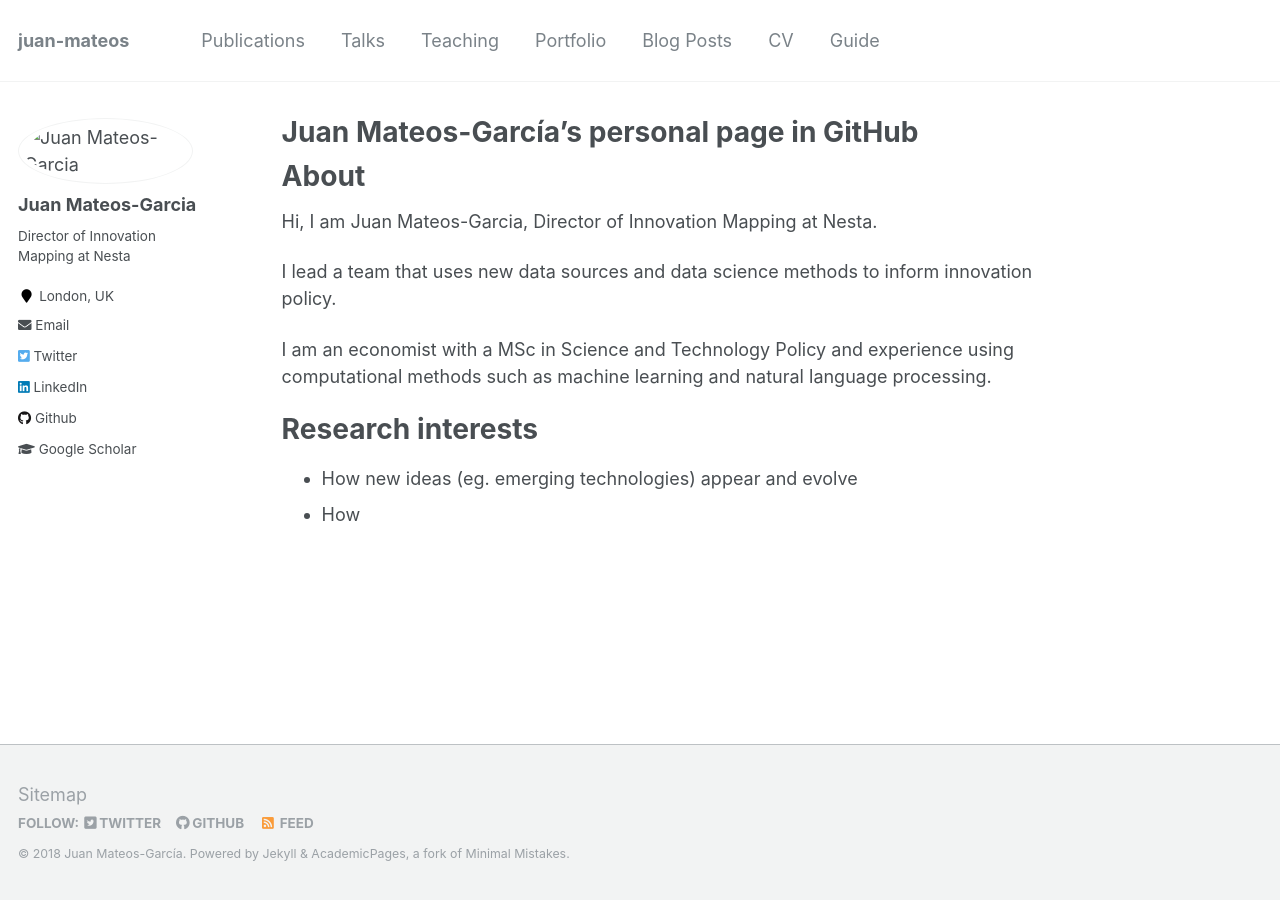
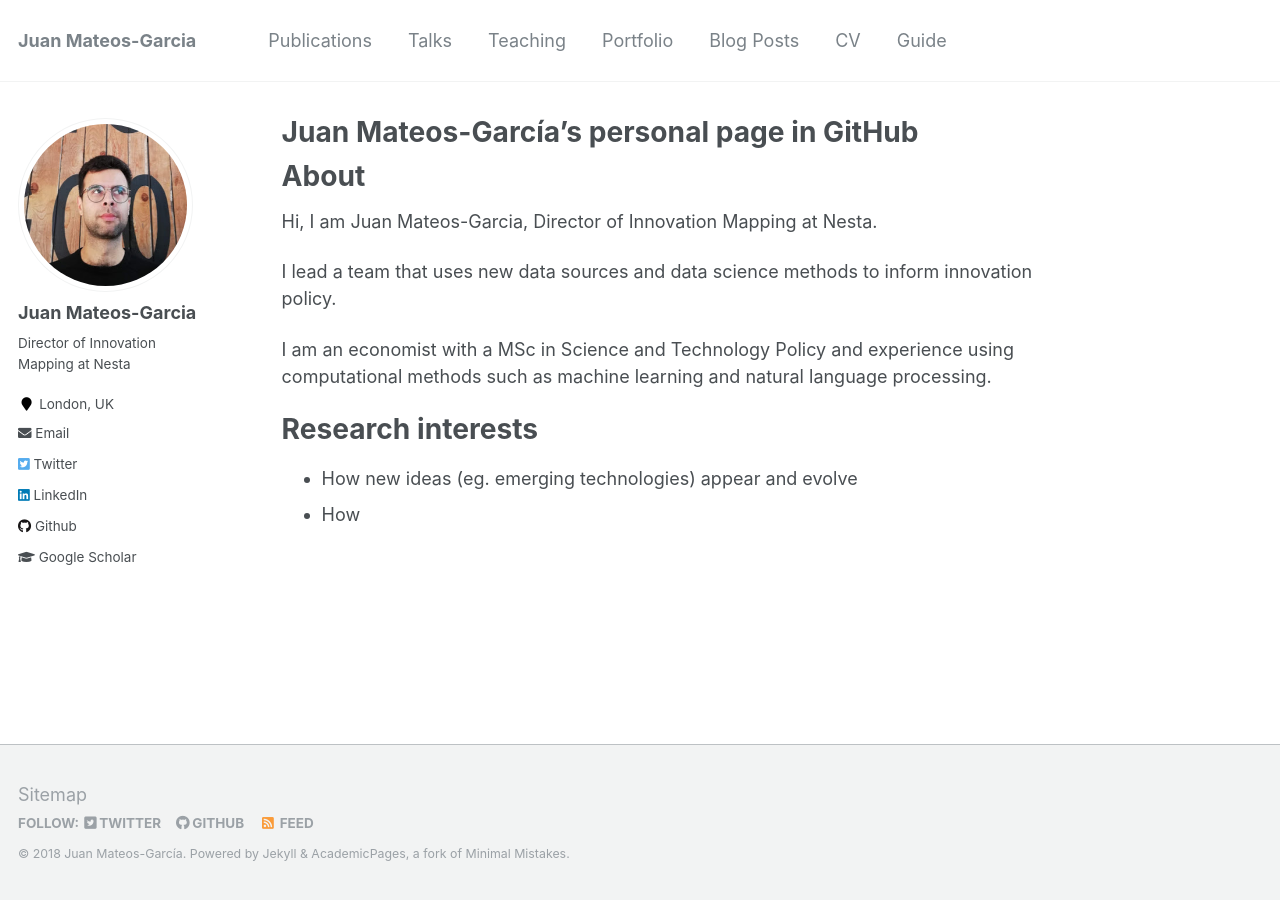
Before and after one commit to Juan-Mateos/Juan-Mateos.github.io, a Jekyll site: the page built from _pages/about.md, in a window 1280 px wide. Built offline with Jekyll 4.4.1, drawn with Linux system fonts in a browser that asks for light colours.

Commit message:
continuing with images

```diff
--- a/_config.yml
+++ b/_config.yml
@@ -7,7 +7,7 @@
 
 # Site Settings
 locale                   : "en-US"
-title                    : juan-mateos
+title                    : Juan Mateos-Garcia
 title_separator          : "-"
 name                     : &name Juan Mateos-García
 description              : &description Director of Innovation Mapping at Nesta
@@ -81,7 +81,7 @@ analytics:
 # Site Author
 author:
   name             : Juan Mateos-Garcia
-  avatar           : "https://juan-mateos.github.io/juan_image.jpg"
+  avatar           : "juan_image.jpg"
   bio              : Director of Innovation Mapping at Nesta
   location         : London, UK
   employer         :
```
